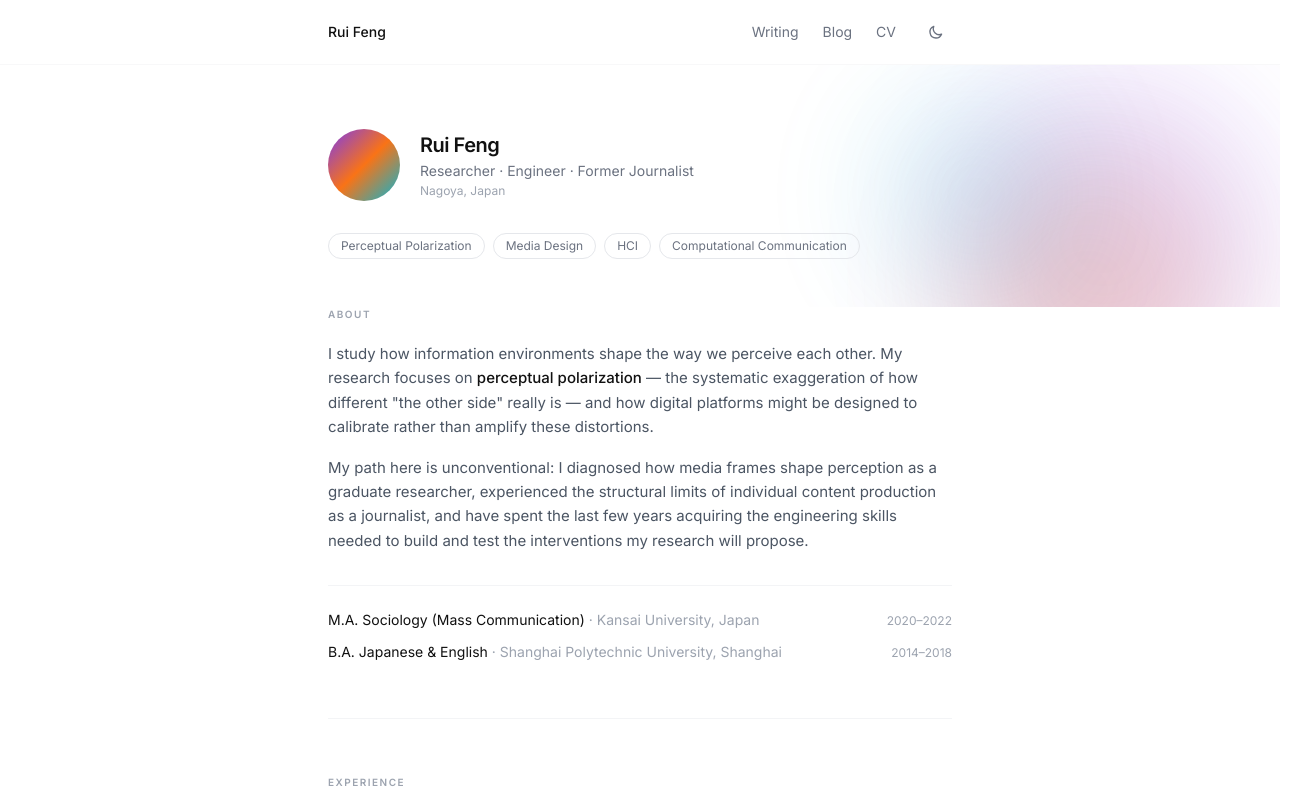
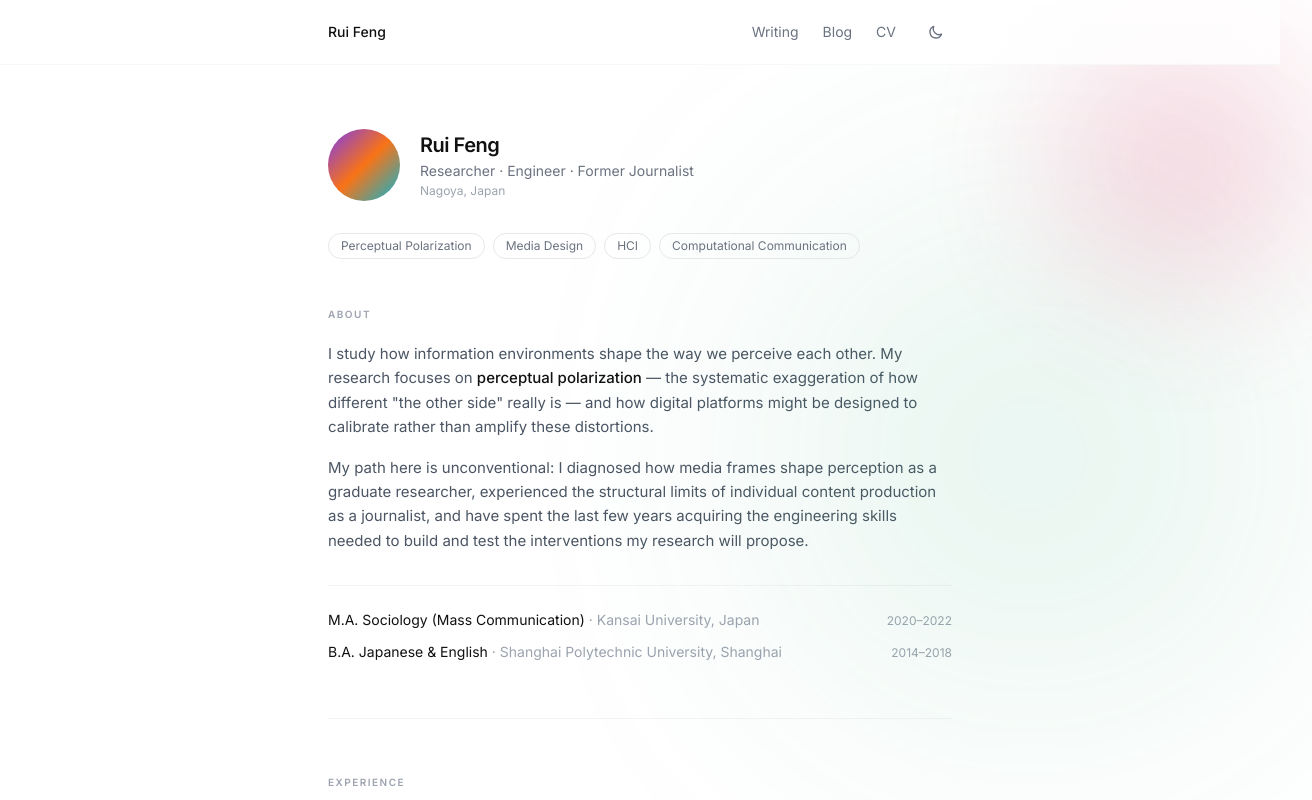
Before and after one commit to rfb4c/rfb4c.github.io, an Astro site: page / in a window 1280 px wide. Shown: the top 800 px of the page, 1312 px wide, since content can reach past the window. Built offline with nearby package versions, Linux system fonts and the light colour scheme; Astro itself is replaced by a stand-in of ours.

Commit message:
refine hero ambient blobs: right-side diagonal layout with rose/jade palette
Co-Authored-By: Claude Sonnet 4.6 <noreply@anthropic.com>

```diff
--- a/src/pages/index.astro
+++ b/src/pages/index.astro
@@ -13,12 +13,13 @@ const latestPosts = posts
 <BaseLayout title="Rui Feng">
 
   <!-- Hero -->
-  <section class="relative overflow-hidden pt-16 pb-12">
-    <!-- Diffuse light blobs -->
-    <div class="absolute top-0 right-0 w-[480px] h-[480px] pointer-events-none select-none" aria-hidden="true">
-      <div class="absolute top-4 right-4 w-80 h-80 rounded-full blur-3xl bg-[#7C3AED] opacity-20 dark:opacity-30"></div>
-      <div class="absolute top-24 right-16 w-64 h-64 rounded-full blur-3xl bg-[#F97316] opacity-20 dark:opacity-30"></div>
-      <div class="absolute top-8 right-52 w-48 h-48 rounded-full blur-3xl bg-[#06B6D4] opacity-15 dark:opacity-20"></div>
+  <section class="relative pt-16 pb-12">
+    <!-- Diffuse light blobs — intentionally overflow into sections below -->
+    <div class="absolute inset-0 pointer-events-none select-none" aria-hidden="true">
+      <!-- Jade green — lower, anchors right side, large + diffuse -->
+      <div class="absolute top-[180px] right-[40px] w-[420px] h-[420px] rounded-full blur-[140px] bg-[#2EA875] opacity-[0.18] dark:opacity-[0.30]"></div>
+      <!-- Terracotta red — upper right, smaller + sharper -->
+      <div class="absolute -top-8 -right-8 w-[260px] h-[260px] rounded-full blur-[70px] bg-[#D94070] opacity-[0.18] dark:opacity-[0.28]"></div>
     </div>
 
     <div class="max-w-2xl mx-auto px-6 relative">
```
